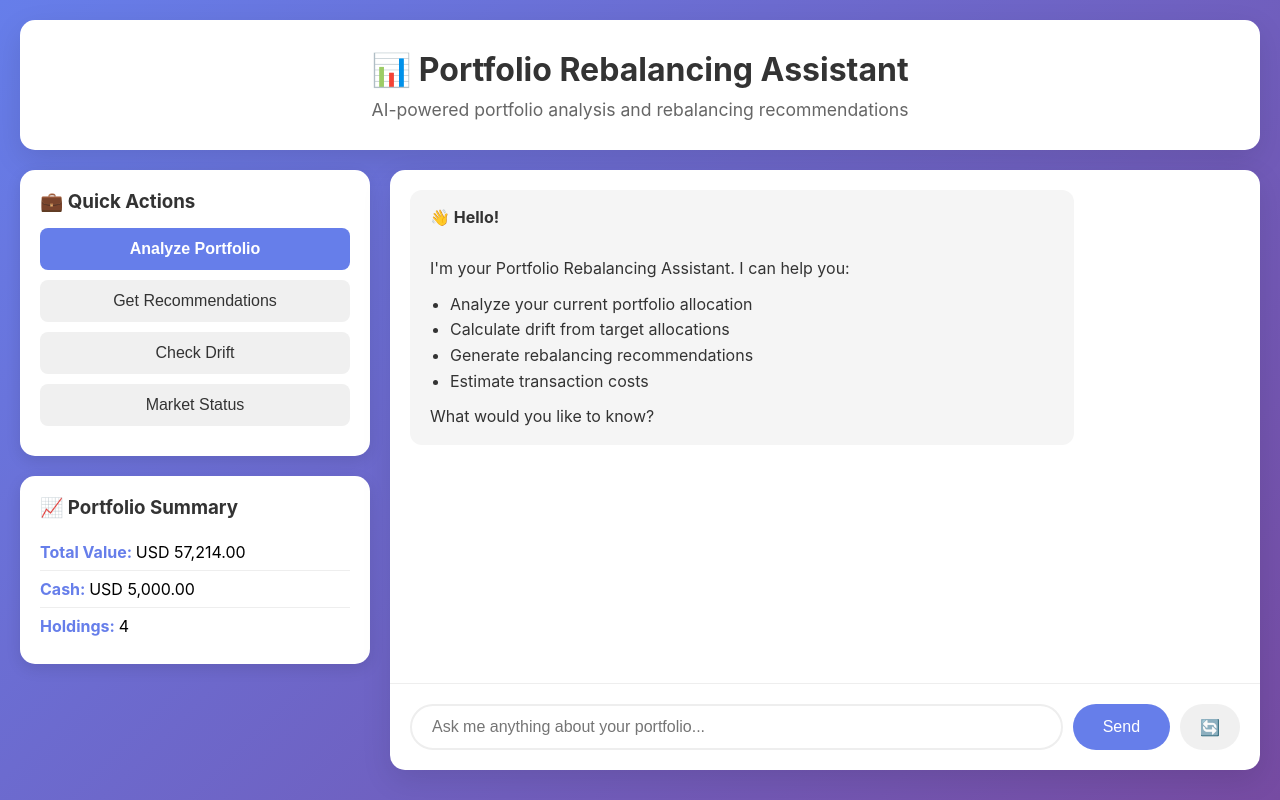
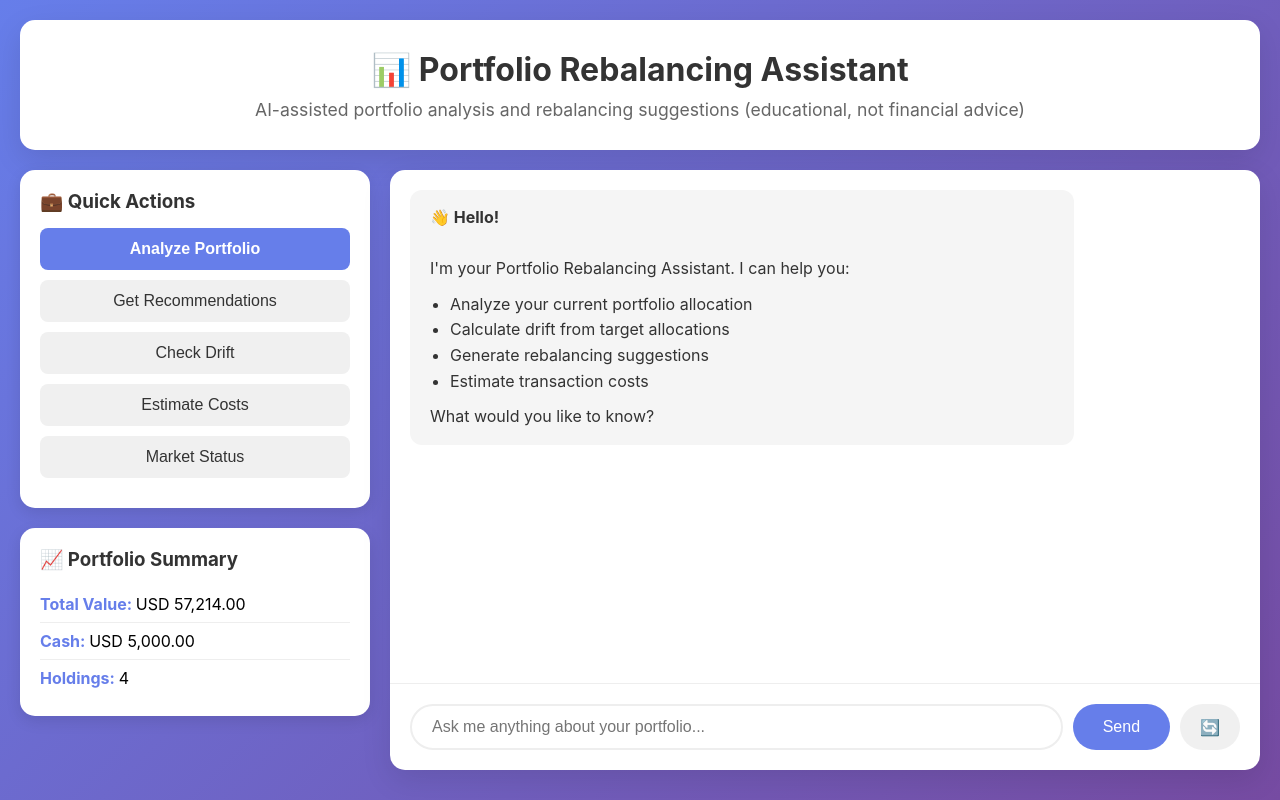
Before and after one commit to anhvotn/portfolio-rebalancer, a Flask app: page / in a window 1280 px wide. Run offline with Flask 3, Linux system fonts and the light colour scheme; some libraries are stand-ins or nearby versions.

Commit message:
Add files via upload

```diff
--- a/templates/index.html
+++ b/templates/index.html
@@ -5,13 +5,15 @@
     <meta name="viewport" content="width=device-width, initial-scale=1.0">
     <title>Portfolio Rebalancing Assistant</title>
     <link rel="stylesheet" href="{{ url_for('static', filename='css/style.css') }}">
-    <script src="https://cdn.jsdelivr.net/npm/marked/marked.min.js"></script>
+    <!-- pinned versions; assistant output is sanitised with DOMPurify before rendering -->
+    <script src="https://cdn.jsdelivr.net/npm/marked@15.0.12/marked.min.js"></script>
+    <script src="https://cdn.jsdelivr.net/npm/dompurify@3.2.6/dist/purify.min.js"></script>
 </head>
 <body>
     <div class="container">
         <header class="header">
             <h1>📊 Portfolio Rebalancing Assistant</h1>
-            <p>AI-powered portfolio analysis and rebalancing recommendations</p>
+            <p>AI-assisted portfolio analysis and rebalancing suggestions (educational, not financial advice)</p>
         </header>
         <div class="main-content">
             <aside class="sidebar">
@@ -20,6 +22,7 @@
                     <button onclick="sendQuickMessage('Analyze my portfolio')" class="btn btn-primary">Analyze Portfolio</button>
                     <button onclick="sendQuickMessage('Show me rebalancing recommendations')" class="btn btn-secondary">Get Recommendations</button>
                     <button onclick="sendQuickMessage('Calculate my allocation drift')" class="btn btn-secondary">Check Drift</button>
+                    <button onclick="sendQuickMessage('What are the estimated transaction costs?')" class="btn btn-secondary">Estimate Costs</button>
                     <button onclick="sendQuickMessage('Is the market open?')" class="btn btn-secondary">Market Status</button>
                 </div>
                 <div class="card">
@@ -36,7 +39,7 @@
                             <ul>
                                 <li>Analyze your current portfolio allocation</li>
                                 <li>Calculate drift from target allocations</li>
-                                <li>Generate rebalancing recommendations</li>
+                                <li>Generate rebalancing suggestions</li>
                                 <li>Estimate transaction costs</li>
                             </ul>
                             What would you like to know?
@@ -45,7 +48,7 @@
                 </div>
                 <div id="function-calls" class="function-calls"></div>
                 <div class="input-area">
-                    <input type="text" id="user-input" placeholder="Ask me anything about your portfolio..." onkeypress="handleKeyPress(event)">
+                    <input type="text" id="user-input" placeholder="Ask me anything about your portfolio..." onkeydown="handleKeyPress(event)">
                     <button onclick="sendMessage()" id="send-button" class="btn btn-send">Send</button>
                     <button onclick="resetConversation()" class="btn btn-reset" title="Reset conversation">🔄</button>
                 </div>
```
